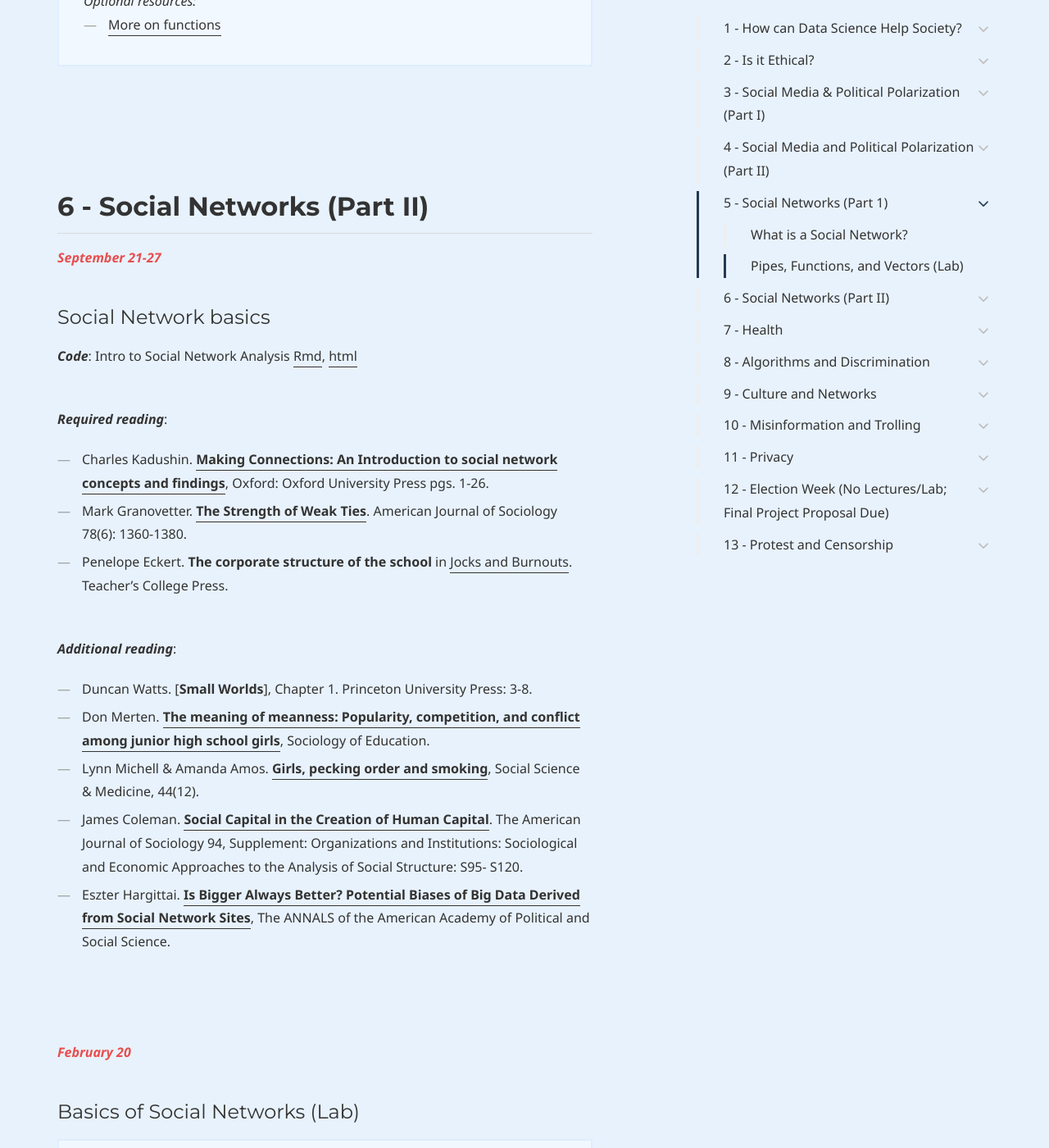
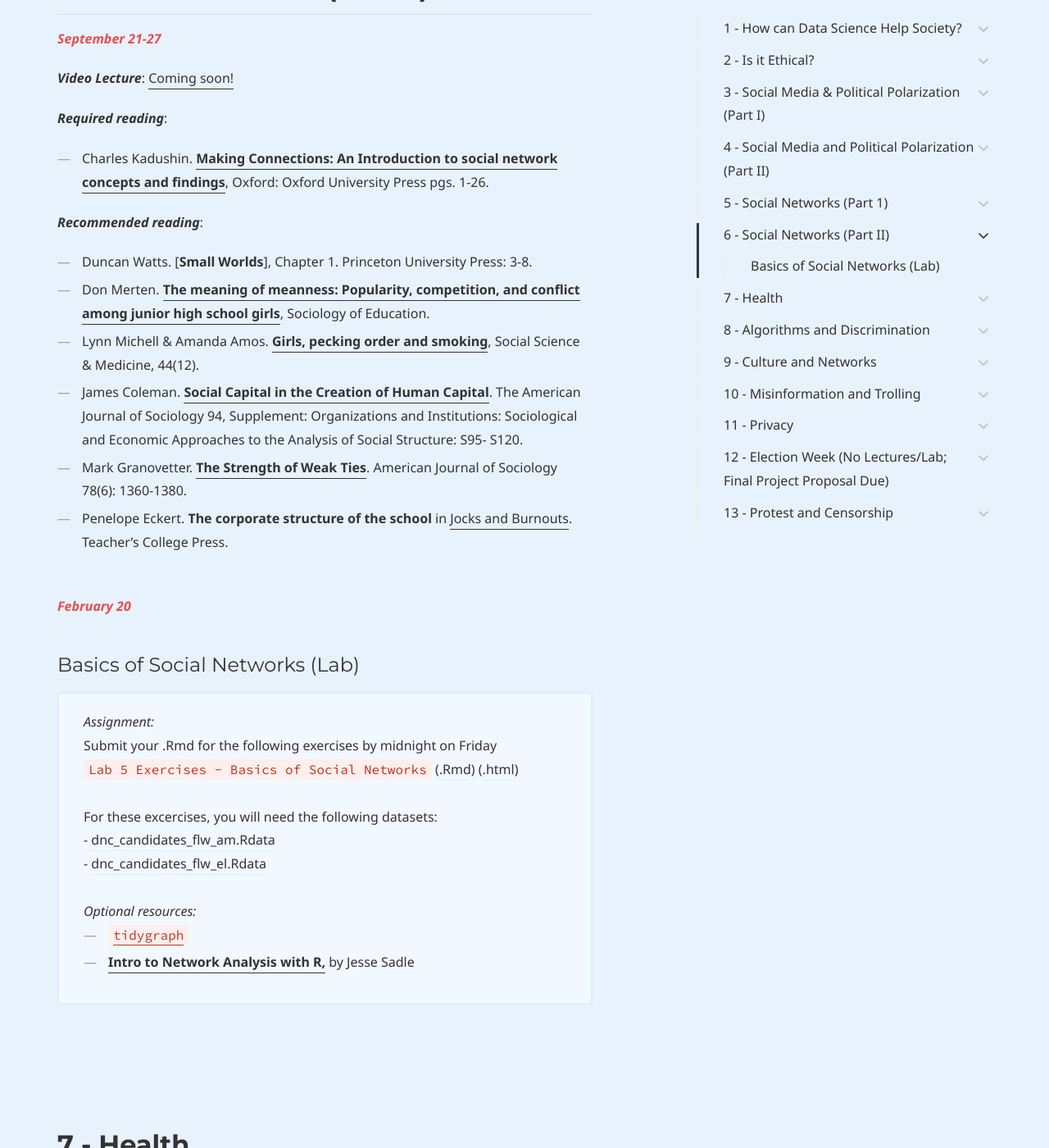
Before and after one commit to dssoc/dssoc.github.io, a Jekyll site: the page built from schedule.md, in a window 1280 px wide and 1400 px high, scrolled down 7322 px. Shown: the whole window at 82% size. Built offline with Jekyll 4.4.1, drawn with Linux system fonts in a browser that asks for light colours; some web fonts are replaced; some of the changed text lies outside the part shown.

Commit message:
Update schedule.md

```diff
--- a/schedule.md
+++ b/schedule.md
@@ -24,19 +24,21 @@
 ## 1 - How can Data Science Help Society?
 <b><i><font color="#E84E4E">August 17- August 23</font></i></b>
 
-***Video Lecture***: [Click Here](https://htmlpreview.github.io/?https://github.com/dssoc/dssoc.github.io/blob/master/slides_and_code/Social%20Research%20in%20the%20Digital%20Age/Social%20Research%20in%20the%20Digital%20Age.html#/)
+***Video Lecture***: [Coming Soon!](https://www.youtube.com/channel/UCqvvYami12pj3SYS2JIvzZg)
 
 ***Required Reading***:
 - Matthew Salganik. **Bit by Bit**, (1) [Introduction](https://www.bitbybitbook.com/en/1st-ed/introduction/), (2) [Observing Behavior](https://www.bitbybitbook.com/en/1st-ed/observing-behavior/)
 
 
-***Recommended Reading***:
+***If You Want to Learn More***:
 - Duncan Watts. [**Should social science be more solution-oriented?**](https://www.nature.com/articles/s41562-016-0015), *Nature*.
 - David Donoho. [**50 Years of Data Science**](https://courses.csail.mit.edu/18.337/2015/docs/50YearsDataScience.pdf)
 - Joshua Blumenstock, Gabriel Cadamuro, & Robert On. [**Predicting Poverty and Wealth from Mobile Phone Data**](https://science.sciencemag.org/content/350/6264/1073), *Science*.
 <br/><br/>
 - David Lazer, Alex (Sandy) Pentland, Lada Adamic, Sinan Aral.... [**Life in the network: the coming age of computational social science**](https://www.ncbi.nlm.nih.gov/pmc/articles/PMC2745217/), *Science*.
 - Matthew Salganik. **Bit by Bit**, (3) [Asking Questions](https://www.bitbybitbook.com/en/1st-ed/asking-questions/).
+- Eszter Hargittai. [**Is Bigger Always Better? Potential Biases of Big Data Derived from Social Network Sites**](https://journals.sagepub.com/doi/abs/10.1177/0002716215570866), The ANNALS of the American Academy of Political and Social Science.
+<br/><br/><br/><br/>
 
 #### Lab: Setting up RStudio (ungraded)
 <div class="callout callout--info">
@@ -68,7 +70,7 @@
 
 <b><i><font color="#E84E4E">August 24-30</font></i></b>
 
-***Video Lecture***: [Click Here](https://htmlpreview.github.io/?https://github.com/dssoc/dssoc.github.io/blob/master/slides_and_code/Ethics/ethics.html#/)
+***Video Lecture***: [Coming Soon!](https://www.youtube.com/channel/UCqvvYami12pj3SYS2JIvzZg)
 <br/><br/>
 
 ***Required Reading***:
@@ -110,22 +112,20 @@
 <b><i><font color="#E84E4E">August 31 - September 6</font></i></b>
 #### Is Social Media Increasing Polarization?
 
-***Slides***: [The Backfire Effect?](https://htmlpreview.github.io/?https://cbail.github.io/Polarization_Talk#/)
+***Video Lecture***: [Coming Soon!](https://www.youtube.com/channel/UCqvvYami12pj3SYS2JIvzZg)
 <br/><br/>
 
 
-***Required reading***:
+***Required Reading***:
 <br/>
 - John Bohannon. [**Is Facebook keeping you in a political bubble?**](https://www.sciencemag.org/news/2015/05/facebook-keeping-you-political-bubble), Science.
-- Chris Bail, et al. [**Exposure to opposing views on social media can increase political polarization**](https://www.pnas.org/content/115/37/9216), Proceedings of the National Academy of Sciences.
 <br/><br/>
 
-***Additional reading***:
+***Recommended Reading***:
 - Pablo Barbera & Zachary C. Steinert-Threlkeld [**How to Use Social Media Data for Political Science Research**](http://pablobarbera.com/static/social-media-data-generators.pdf),  The SAGE Handbook of Research Methods in Political Science and International Relations.
-<br/><br/><br/><br/>
+<br/><br/>
 
-
-#### Data Wrangling, Part 2 (Lab)
+#### Lab: Data Wrangling, Part 2
 <div class="callout callout--info">
 <i>Required reading:</i> <br/>
 <ul>
@@ -149,27 +149,23 @@
 
 ## 4 - Social Media and Political Polarization (Part II)
 
+<b><i><font color="#E84E4E">September 7-13</font></i></b>
 
-
-<b><i><font color="#E84E4E">September 7-13</font></i></b>
-#### Social Media, Filter Bubbles, and Political Polarization
-
-***Slides***: [The Backfire Effect?](https://htmlpreview.github.io/?https://cbail.github.io/Polarization_Talk#/)
+***Video Lecture***: [Coming Soon!](https://www.youtube.com/channel/UCqvvYami12pj3SYS2JIvzZg)
 <br/><br/>
 
 
 ***Required reading***:
 <br/>
-- John Bohannon. [**Is Facebook keeping you in a political bubble?**](https://www.sciencemag.org/news/2015/05/facebook-keeping-you-political-bubble), Science.
 - Chris Bail, et al. [**Exposure to opposing views on social media can increase political polarization**](https://www.pnas.org/content/115/37/9216), Proceedings of the National Academy of Sciences.
 <br/><br/>
 
 ***Additional reading***:
 - Pablo Barbera & Zachary C. Steinert-Threlkeld [**How to Use Social Media Data for Political Science Research**](http://pablobarbera.com/static/social-media-data-generators.pdf),  The SAGE Handbook of Research Methods in Political Science and International Relations.
-<br/><br/><br/><br/>
+<br/><br/>
 
 
-#### Basic ggplot (Lab)
+#### Lab: Visualization Basics with ggplot
 <div class="callout callout--info">
 <i>Required reading:</i> <br/>
 <ul>
@@ -196,9 +192,9 @@
 ## 5 - Social Networks (Part 1)
 
 <b><i><font color="#E84E4E">September 14-20</font></i></b>
-#### What is a Social Network?
 
-***Slides***: [Social Network Analysis](https://docs.google.com/presentation/d/18Jjq70XnotcSqQwj8hfq12xfIPCSvO8BhVsh71ZvOno/edit#slide=id.p1)
+
+***Video Lecture***: [Coming Soon!](https://www.youtube.com/channel/UCqvvYami12pj3SYS2JIvzZg)
 <br/><br/>
 
 ***Required reading***:
@@ -206,16 +202,15 @@
 - Nicholas Cristakis & James Fowler. [**Connected: The Surprising Power of Our Social Networks and How they Shape Our Lives**](http://connectedthebook.com/pdf/excerpt.pdf), Chapter One.
 <br/><br/>
 
-***Additional reading***:
+***Recommended reading***:
 - Stanley Milgram. [**The small world problem**](http://snap.stanford.edu/class/cs224w-readings/milgram67smallworld.pdf), Psychology Today.
 - Duncan Watts. [**How small is the world, really?**](https://medium.com/@duncanjwatts/how-small-is-the-world-really-736fa21808ba) Blog post.
-- Kieran Healy. [**Using Metadata to Find Paul Revere**](https://kieranhealy.org/blog/archives/2013/06/09/using-metadata-to-find-paul-revere/), Blog post.
 - David Austin. [**How Google Finds Your Needle in the Web's Haystack**](http://www.ams.org/publicoutreach/feature-column/fcarc-pagerank),
 American Mathematical Society Feature Column.
-<br/><br/><br/><br/>
+<br/><br/>
 
 
-#### Pipes, Functions, and Vectors (Lab)
+#### Lab: Programming Basics (Part I)
 <div class="callout callout--info">
 <i>Required reading:</i> <br/>
 <ul>
@@ -239,25 +234,22 @@
 ## 6 - Social Networks (Part II)
 <b><i><font color="#E84E4E">September 21-27</font></i></b>
 
-#### Social Network basics
-***Code***: Intro to Social Network Analysis [Rmd](https://minhaskamal.github.io/DownGit/#/home?url=https://github.com/dssoc/dssoc.github.io/blob/master/docs/Intro_Networks/Intro_to_Network_Analysis_in_R.Rmd), [html](https://htmlpreview.github.io/?https://github.com/dssoc/dssoc.github.io/blob/master/docs/Intro_Networks/Intro_to_Network_Analysis_in_R.html)
-<br/><br/>
+***Video Lecture***: [Coming soon!](https://www.youtube.com/channel/UCqvvYami12pj3SYS2JIvzZg)
 
 
 ***Required reading***:
 <br/>
 - Charles Kadushin. [**Making Connections: An Introduction to social network concepts and findings**](https://www.amazon.com/Understanding-Social-Networks-Theories-Concepts/dp/0195379470), Oxford: Oxford University Press pgs. 1-26.
-- Mark Granovetter. [**The Strength of Weak Ties**](https://www.jstor.org/stable/2776392?seq=1). American Journal of Sociology 78(6): 1360-1380.
-- Penelope Eckert. **The corporate structure of the school** in [Jocks and Burnouts](https://www.amazon.com/Jocks-Burnouts-Social-Categories-Identity/dp/0807729639). Teacher's College Press.
-<br/><br/>
 
-***Additional reading***:
+
+***Recommended reading***:
 - Duncan Watts. [**Small Worlds**], Chapter 1. Princeton University Press: 3-8.
 - Don Merten. [**The meaning of meanness: Popularity, competition, and conflict among junior high school girls**](https://www.jstor.org/stable/pdf/2673207.pdf?seq=1), Sociology of Education.
 - Lynn Michell & Amanda Amos. [**Girls, pecking order and smoking**](https://www.ncbi.nlm.nih.gov/pubmed/9194247), Social Science & Medicine, 44(12).
 - James Coleman. [**Social Capital in the Creation of Human Capital**](https://www.jstor.org/stable/2780243?seq=1). The American Journal of Sociology 94, Supplement: Organizations and Institutions: Sociological and Economic Approaches to the Analysis of Social Structure: S95- S120.
-- Eszter Hargittai. [**Is Bigger Always Better? Potential Biases of Big Data Derived from Social Network Sites**](https://journals.sagepub.com/doi/abs/10.1177/0002716215570866), The ANNALS of the American Academy of Political and Social Science.
-<br/><br/><br/><br/>
+- Mark Granovetter. [**The Strength of Weak Ties**](https://www.jstor.org/stable/2776392?seq=1). American Journal of Sociology 78(6): 1360-1380.
+- Penelope Eckert. **The corporate structure of the school** in [Jocks and Burnouts](https://www.amazon.com/Jocks-Burnouts-Social-Categories-Identity/dp/0807729639). Teacher's College Press.
+<br/><br/>
 
 <b><i><font color="#E84E4E">February 20</font></i></b>
 #### Basics of Social Networks (Lab)
```
Also changed, not shown: other parts of schedule.md (+1 -0 lines).
